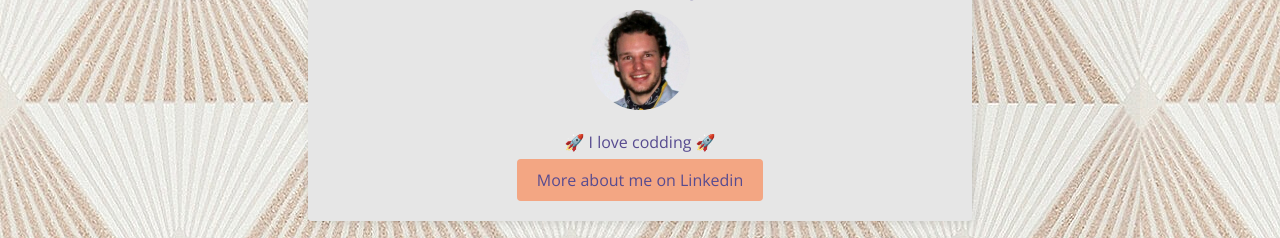
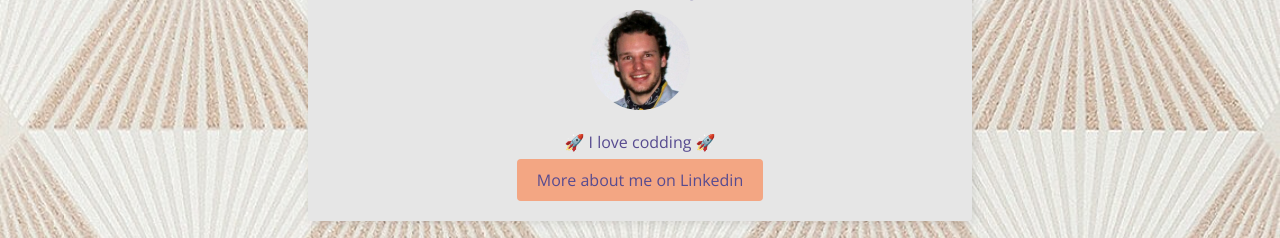
Before and after one commit to lrenie/profile, a plain HTML site: page index.html in a window 1280 px wide. Shown: the part 116-354 px from the top of the page. Drawn offline with nearby package versions, Linux system fonts and the light colour scheme.

Commit message:
my profile page

```diff
--- a/index.html
+++ b/index.html
@@ -8,7 +8,9 @@
     <link href="https://fonts.googleapis.com/css2?family=Roboto:wght@300;500&display=swap" rel="stylesheet">
   </head>
 
-  <body style="background-image: url('images/38642_1_p1.jpg');">
+  <body style="background-image: url('images/38642_1_p1.jpg');background-repeat: no-repeat;
+  background-attachment: fixed;
+  background-size: cover;">
 
     <div class="introduction">
       <h1>LOUIS RENIÉ</h1>
--- a/style.css
+++ b/style.css
@@ -51,7 +51,7 @@ i {
 }
 
 i:hover {
-  color : #f3a683;
+  color : #d7c1b0;
 }
 
 .btn-peche {
```
